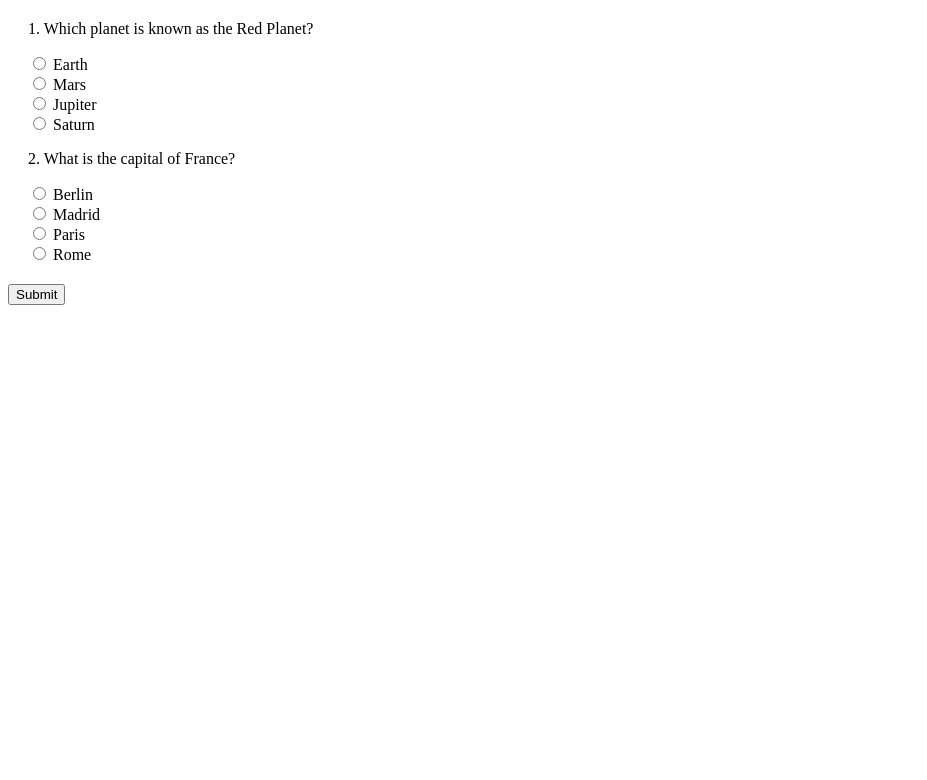
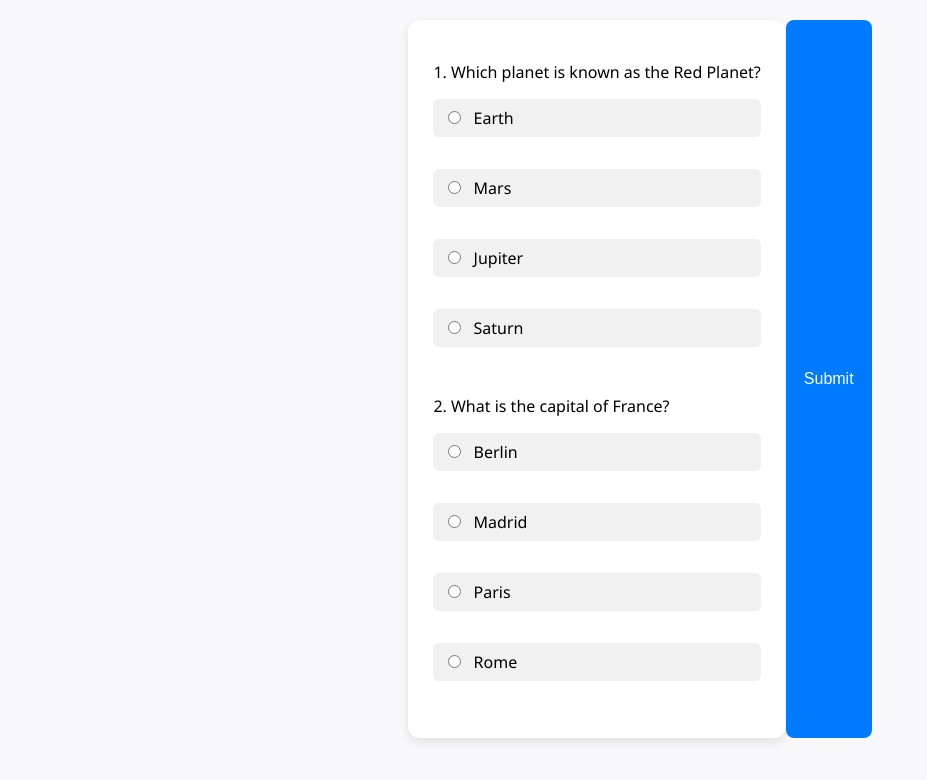
Before and after one commit to symder/MassageTherapyQuizIndex, a plain HTML site: page index.html in a window 1280 px wide. Shown: the whole page, without its empty margins (0-927 px from the left). Drawn offline with Linux system fonts and the light colour scheme.

Commit message:
Add files via upload

```diff
--- a/script.js
+++ b/script.js
@@ -42,6 +42,10 @@ function submitQuiz() {
     const isCorrect = userAnswer === q.correctIndex;
     if (isCorrect) score++;
 
+    if (selected) {
+      selected.parentElement.classList.add(isCorrect ? "correct" : "incorrect");
+    }
+
     const resultHTML = `
       <p><strong>Q${index + 1}:</strong> ${q.question}<br>
       Your answer: ${q.choices[userAnswer] || "None"}<br>
--- a/style.css
+++ b/style.css
@@ -1,3 +1,59 @@
-#quiz-container { margin: 20px; }
-.question { margin-bottom: 15px; }
-.feedback { color: green; margin-top: 5px; }
+
+body {
+  font-family: 'Segoe UI', sans-serif;
+  background-color: #f9f9fb;
+  margin: 0;
+  padding: 20px;
+  display: flex;
+  justify-content: center;
+}
+
+#quiz-container {
+  max-width: 600px;
+  background-color: white;
+  padding: 25px;
+  border-radius: 12px;
+  box-shadow: 0 4px 12px rgba(0,0,0,0.1);
+}
+
+button {
+  background-color: #007BFF;
+  color: white;
+  padding: 10px 18px;
+  border: none;
+  border-radius: 8px;
+  cursor: pointer;
+  font-size: 16px;
+}
+
+button:hover {
+  background-color: #0056b3;
+}
+
+label {
+  display: block;
+  margin-bottom: 10px;
+  padding: 8px 10px;
+  background-color: #f1f1f1;
+  border-radius: 6px;
+  cursor: pointer;
+  transition: background-color 0.3s;
+}
+
+input[type="radio"] {
+  margin-right: 8px;
+}
+
+label:hover {
+  background-color: #e0e0e0;
+}
+
+.correct {
+  background-color: #d4edda;
+  border-left: 5px solid #28a745;
+}
+
+.incorrect {
+  background-color: #f8d7da;
+  border-left: 5px solid #dc3545;
+}
```
